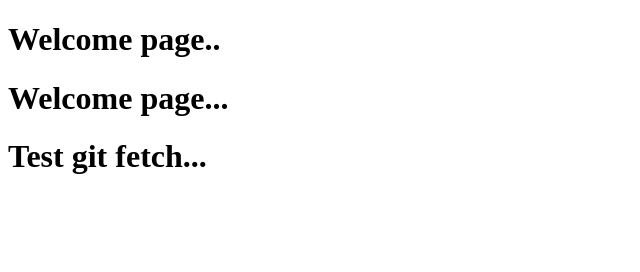
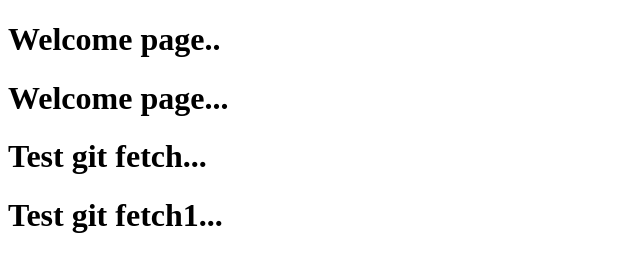
Before and after one commit to teachermoh/online-shopping, a plain HTML site: page index.html in a window 1280 px wide. Shown: the whole page, without its empty margins (0-640 px from the left). Drawn offline with Linux system fonts and the light colour scheme.

Commit message:
Update index.html

```diff
--- a/index.html
+++ b/index.html
@@ -9,5 +9,6 @@
     <h1>Welcome page..</h1>
     <h1>Welcome page...</h1>
     <h1>Test git fetch...</h1>
+    <h1>Test git fetch1...</h1>
 </body>
 </html>
```
